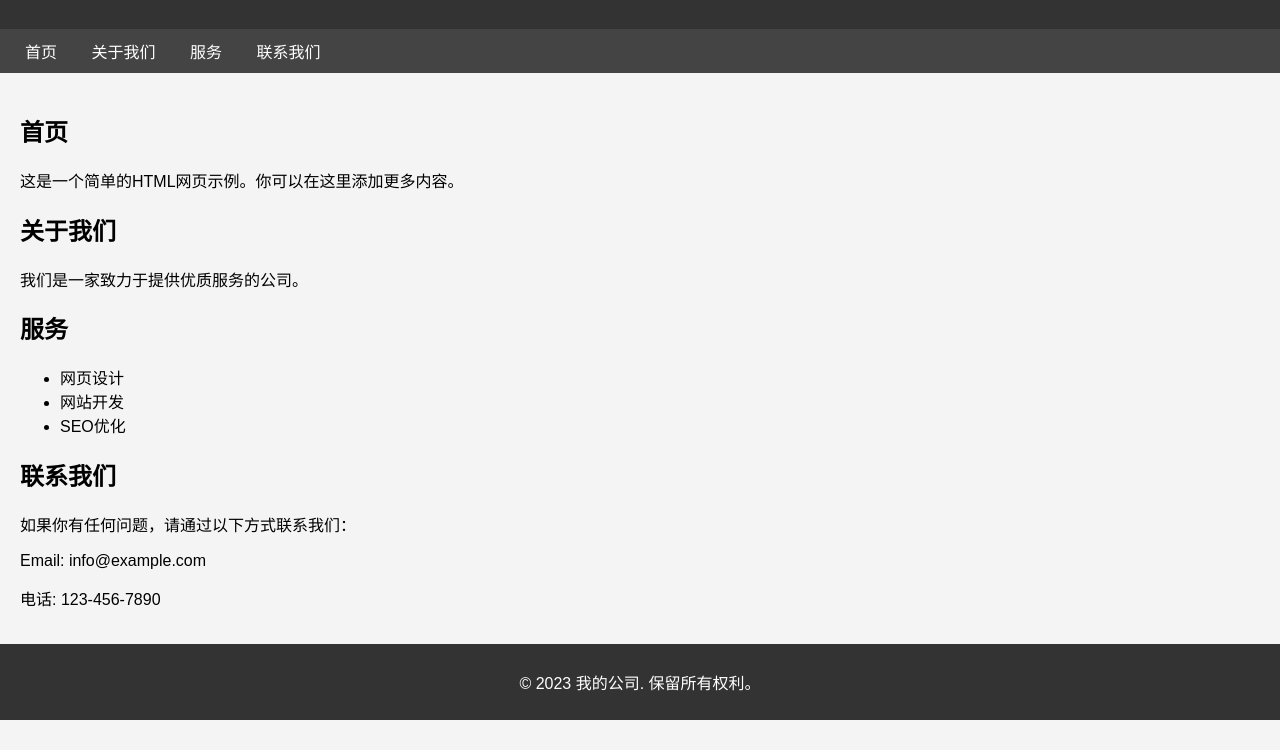
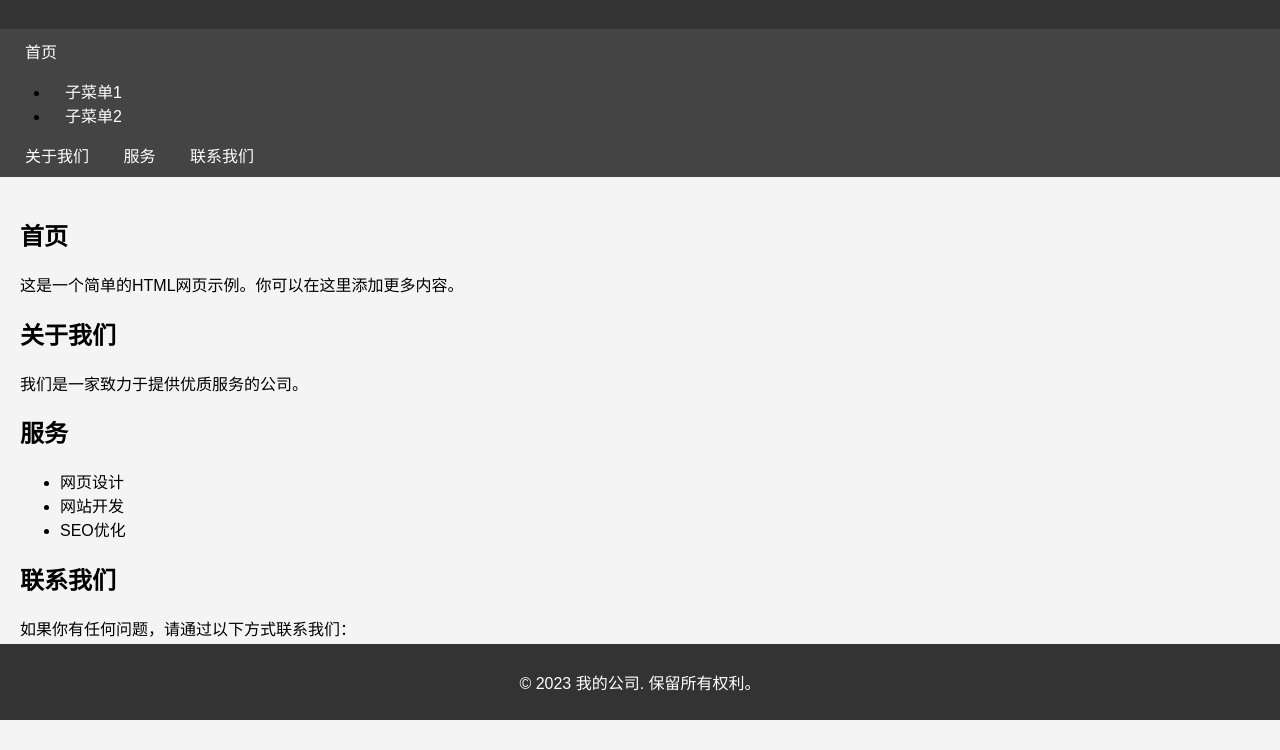
Before and after one commit to LinusHere/project1, a plain HTML site: page index.html in a window 1280 px wide. Shown: the part 80-830 px from the top of the page. Before the commit the page ends 800 px from the top, so only its background shows below. Drawn offline with Linux system fonts and the light colour scheme.

Commit message:
Update index.html

```diff
--- a/index.html
+++ b/index.html
@@ -52,6 +52,10 @@
 
     <nav>
         <a href="#home">首页</a>
+            <ul>
+                <li><a href="#home-sub1">子菜单1</a></li>
+                <li><a href="#home-sub2">子菜单2</a></li>
+            </ul>
         <a href="#about">关于我们</a>
         <a href="#services">服务</a>
         <a href="#contact">联系我们</a>
```
